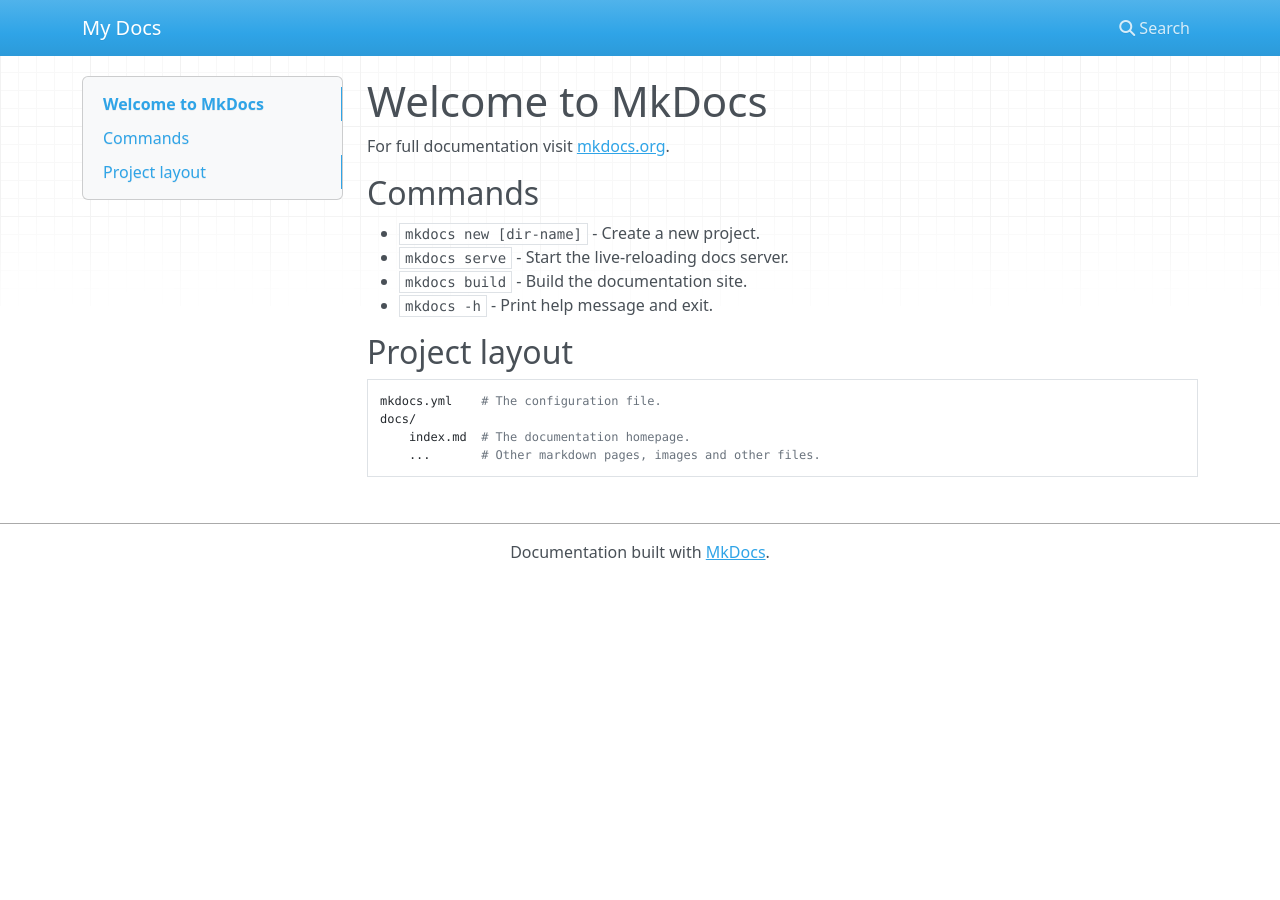
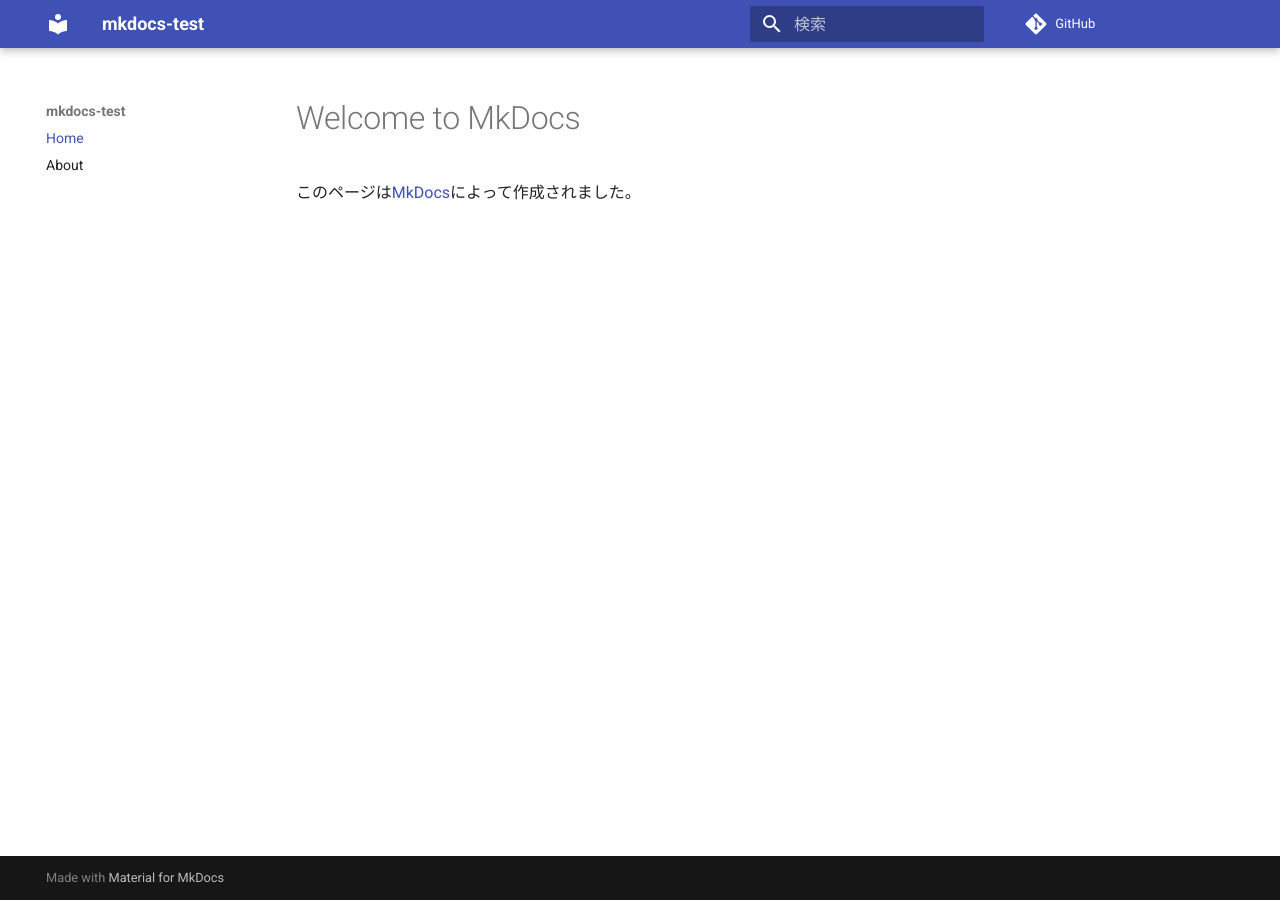
Before and after one commit to gomazarashi/mkdocs-test, an MkDocs documentation site: the page built from docs/index.md, in a window 1280 px wide. Built offline with MkDocs 1.6.1 and Material for MkDocs 9.7.7, drawn with Linux system fonts in a browser that asks for light colours; nearby versions of some CDN libraries; comment, search, counter and statistics services are not loaded.

Commit message:
テスト用ページを追加

```diff
--- a/docs/index.md
+++ b/docs/index.md
@@ -1,17 +1,3 @@
 # Welcome to MkDocs
 
-For full documentation visit [mkdocs.org](https://www.mkdocs.org).
-
-## Commands
-
-* `mkdocs new [dir-name]` - Create a new project.
-* `mkdocs serve` - Start the live-reloading docs server.
-* `mkdocs build` - Build the documentation site.
-* `mkdocs -h` - Print help message and exit.
-
-## Project layout
-
-    mkdocs.yml    # The configuration file.
-    docs/
-        index.md  # The documentation homepage.
-        ...       # Other markdown pages, images and other files.
+このページは[MkDocs](https://www.mkdocs.org)によって作成されました。
--- a/mkdocs.yml
+++ b/mkdocs.yml
@@ -1 +1,21 @@
-site_name: My Docs
+site_name: mkdocs-test
+site_url: https://gomazarashi.github.io/mkdocs-test/
+repo_url: https://github.com/gomazarashi/mkdocs-test
+theme:
+  name: material
+  language: ja
+nav:
+  - Home: index.md
+  - About: about.md
+plugins:
+  - search
+  - git-revision-date-localized:
+      locale: ja
+markdown_extensions:
+  - admonition
+  - toc:
+      permalink: true
+  - tables
+  - footnotes
+  - pymdownx.highlight
+  - pymdownx.superfences
```
Also changed, not shown: docs/about.md (added, +3 -0 lines).
